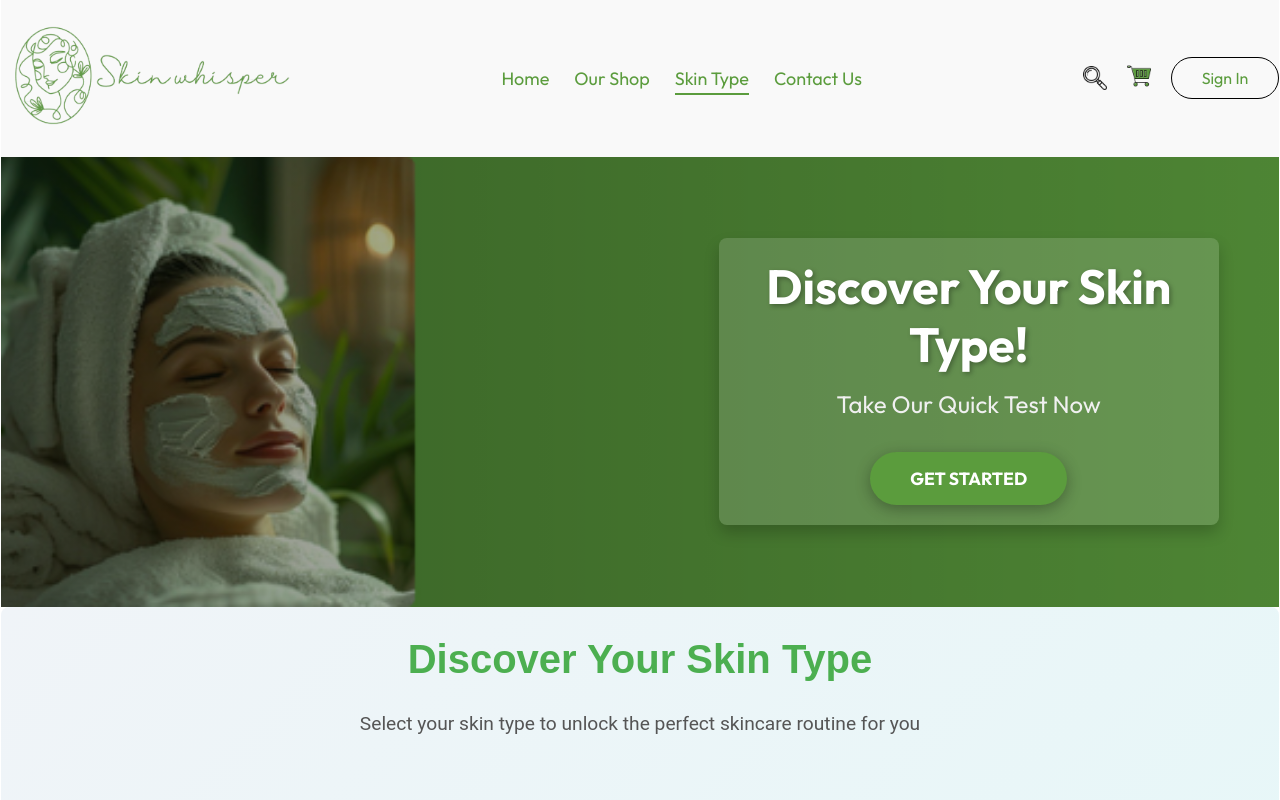
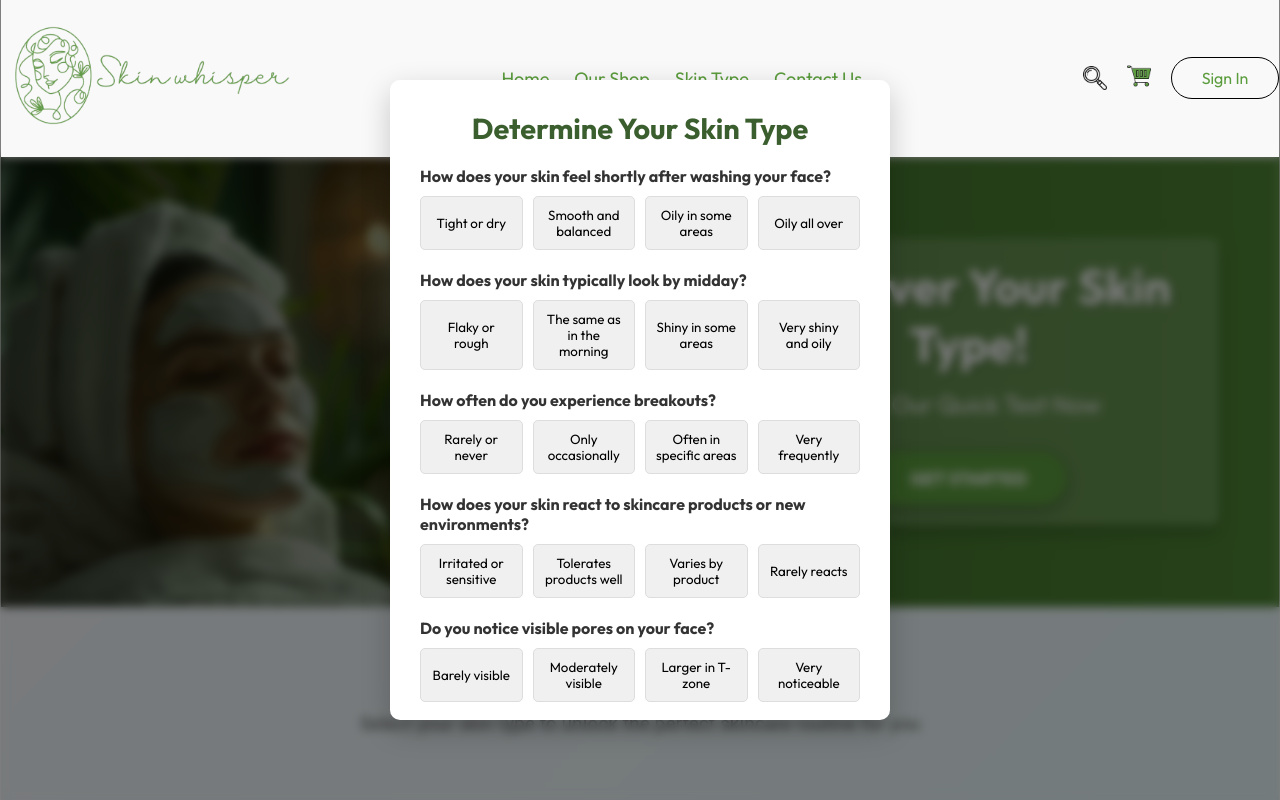
Before and after one commit to Renad-gh3/SkinWisper, a React (Vite) app in the folder FrontEnd/: page /fullskintype in a window 1280 px wide. Both pictures are taken after a click on the button "GET STARTED". Shown: the top 800 px of the page. Built offline with nearby package versions, Linux system fonts and the light colour scheme; no server answers.

Commit message:
Skin Type pop up

```diff
--- a/FrontEnd/src/components/Header/Header.css
+++ b/FrontEnd/src/components/Header/Header.css
@@ -1,84 +1,15 @@
-
-/*.header
-    background-position: center;
-    background-repeat: no-repeat;
-    padding: 80px 50px;
-    color: white;
-    position: relative;
-    height: 400px;
-}
-
-
-.header-container {
-    max-width: 1200px;
-    margin: 0 auto;
-    display: flex;
-    justify-content: flex-end;
-    align-items: center;
-    height: 100%;
-}
-
-
-.header-text {
-    text-align: right;
-}
-
-.header-text h1 {
-    font-size: 2.5rem;
-    margin-bottom: 10px;
-}
-
-.header-text p {
-    font-size: 1.3rem;
-    margin-bottom: 20px;
-}
-
-
-.get-started-button {
-    background-color: white;
-    color: #5b9c3d;
-    border: none;
-    padding: 15px 40px;
-    font-size: 1.1rem;
-    border-radius: 30px;
-    cursor: pointer;
-    transition: background-color 0.3s ease, color 0.3s ease;
-    box-shadow: 0 4px 10px rgba(0, 0, 0, 0.1);
-}
-
-.get-started-button:hover {
-    background-color: #e0e0e0;
-    color: #5b9c3d;
-}
-
-
-@media (max-width: 768px) {
-    .header-container {
-        flex-direction: column;
-        text-align: center;
-    }
-
-    .header-text {
-        text-align: center;
-    }
-
-    .header-text h1 {
-        font-size: 2rem;
-    }
-
-    .get-started-button {
-        padding: 10px 30px;
-        font-size: 1rem;
-    }
-}*/
-/* Main Header Container */
+/* Header Section */
 .header {
   display: flex;
   height: 450px;
   color: white;
   align-items: center;
   justify-content: center;
-    background: linear-gradient(to right, #5B9C3D, #3A5E2D); /* Gradient from primary to darker green */
+  background: linear-gradient(
+    to right,
+    #5b9c3d,
+    #3a5e2d
+  ); /* Gradient from primary to darker green */
   background-size: cover;
   background-position: center;
   position: relative;
@@ -100,7 +31,11 @@
   display: flex;
   align-items: center;
   justify-content: flex-end;
-    background: linear-gradient(to right, rgba(0, 0, 0, 0.4), rgba(0, 0, 0, 0.15));
+  background: linear-gradient(
+    to right,
+    rgba(0, 0, 0, 0.4),
+    rgba(0, 0, 0, 0.15)
+  );
   padding: 0 60px;
 }
 
@@ -126,7 +61,6 @@
   }
 }
 
-
 /* Header Title */
 .header-content h1 {
   font-size: 3rem;
@@ -147,7 +81,7 @@
 
 /* CTA Button */
 .get-started-button {
-    background-color: #5B9C3D;
+  background-color: #5b9c3d;
   color: white;
   border: none;
   padding: 15px 40px;
@@ -161,46 +95,112 @@
 }
 
 .get-started-button:hover {
-    background: linear-gradient(to right, #A8D5A2, #5B9C3D); /* Light to main green gradient */
+  background: linear-gradient(
+    to right,
+    #a8d5a2,
+    #5b9c3d
+  ); /* Light to main green gradient */
   transform: translateY(-5px) scale(1.05);
   box-shadow: 0 8px 20px rgba(0, 0, 0, 0.4);
 }
 
-/* Explore Menu Background for Better Section Separation */
-.explore-menu {
-    background-color: #F0F4F8; /* Light grayish background */
-    padding: 30px;
-    border-radius: 8px;
+/* The background blur overlay */
+.quiz-overlay {
+  position: fixed;
+  top: 0;
+  left: 0;
+  width: 100%;
+  height: 100%;
+  background: rgba(0, 0, 0, 0.5); /* Semi-transparent dark background */
+  backdrop-filter: blur(5px); /* Blurs the background */
+  z-index: 999; /* Make sure it's behind the popup */
 }
 
-/* Circular Image Styling */
-.circular-image {
-    width: 120px;
-    height: 120px;
-    border-radius: 50%;
-    object-fit: cover;
-    box-shadow: 0px 4px 10px rgba(0, 0, 0, 0.15);
-    transition: transform 0.3s ease, box-shadow 0.3s ease;
-    border: 3px solid transparent; /* Default border color */
+/* Popup styling */
+.quiz-popup {
+  position: fixed;
+  top: 50%;
+  left: 50%;
+  transform: translate(-50%, -50%);
+  width: 95%;
+  max-width: 500px;
+  background: white;
+  border-radius: 10px;
+  box-shadow: 0 10px 30px rgba(0, 0, 0, 0.2);
+  z-index: 1000;
+  padding: 30px;
+  animation: fadeIn 0.3s ease-in-out;
+  overflow-y: auto;
+  max-height: 80%;
 }
 
-.circular-image:hover {
-    transform: scale(1.05);
-    box-shadow: 0px 8px 20px rgba(0, 0, 0, 0.25);
+.quiz-popup h2 {
+  font-size: 1.8rem;
+  margin-bottom: 20px;
+  text-align: center;
+  color: #3a5e2d;
+  font-weight: bold;
 }
 
-/* Active Circular Image Border */
-.circular-image.active {
-    border: 3px solid #5B9C3D; /* Primary green border for active state */
+.question-block {
+  margin-bottom: 20px;
 }
 
-/* Problem Name Styling */
-.menu-item-name {
-    margin-top: 10px;
+.question-block p {
+  font-size: 1rem;
+  margin-bottom: 10px;
+  font-weight: bold;
+  color: #333;
+}
+
+.options {
+  display: flex;
+  flex-wrap: wrap;
+  gap: 10px;
+}
+
+.option-button {
+  flex: 1;
+  background: #f0f0f0;
+  border: 1px solid #ddd;
+  border-radius: 5px;
+  padding: 10px;
+  cursor: pointer;
+  text-align: center;
+  transition: all 0.3s ease;
+}
+
+.option-button.selected {
+  background: #3a5e2d;
+  color: white;
+  border: none;
+}
+
+.option-button:hover {
+  background: #d0e6c9;
+}
+
+.see-result-button {
+  background: #5b9c3d;
+  color: white;
+  padding: 10px 20px;
+  border: none;
+  border-radius: 5px;
+  cursor: pointer;
+  display: block;
+  margin: 20px auto 0;
   font-size: 1.1rem;
   font-weight: bold;
-    color: #333;
-    font-family: 'Lora', serif;
+  transition: all 0.3s ease;
+}
+
+.see-result-button:hover {
+  background: #3a5e2d;
+}
+
+.see-result-button:disabled {
+  background: #ccc;
+  cursor: not-allowed;
 }
 
 /* Responsive Design */
@@ -227,4 +227,10 @@
     padding: 10px 30px;
     font-size: 1rem;
   }
+
+  .quiz-popup {
+    width: 100%;
+    max-width: 95%;
+    padding: 15px;
   }
+}
--- a/FrontEnd/src/components/Header/Header.jsx
+++ b/FrontEnd/src/components/Header/Header.jsx
@@ -1,38 +1,170 @@
-
-/*import React from 'react';
-import './Header.css';  // Import the CSS file for styles
-import headerImage from "../../assets/header1.png";  // Import the image
+import React, { useState } from "react";
+import "./Header.css";
+import headerImage from "../../assets/headerSkin.png";
 
 const Header = () => {
+  const [showQuiz, setShowQuiz] = useState(false);
+  const [answers, setAnswers] = useState([]);
+  const [result, setResult] = useState("");
+  const [headerText, setHeaderText] = useState({
+    title: "Discover Your Skin Type!",
+    subtitle: "Take Our Quick Test Now",
+  });
+
+  const questions = [
+    {
+      text: "How does your skin feel shortly after washing your face?",
+      options: [
+        "Tight or dry",
+        "Smooth and balanced",
+        "Oily in some areas",
+        "Oily all over",
+      ],
+    },
+    {
+      text: "How does your skin typically look by midday?",
+      options: [
+        "Flaky or rough",
+        "The same as in the morning",
+        "Shiny in some areas",
+        "Very shiny and oily",
+      ],
+    },
+    {
+      text: "How often do you experience breakouts?",
+      options: [
+        "Rarely or never",
+        "Only occasionally",
+        "Often in specific areas",
+        "Very frequently",
+      ],
+    },
+    {
+      text: "How does your skin react to skincare products or new environments?",
+      options: [
+        "Irritated or sensitive",
+        "Tolerates products well",
+        "Varies by product",
+        "Rarely reacts",
+      ],
+    },
+    {
+      text: "Do you notice visible pores on your face?",
+      options: [
+        "Barely visible",
+        "Moderately visible",
+        "Larger in T-zone",
+        "Very noticeable",
+      ],
+    },
+  ];
+
+  const handleOptionClick = (questionIndex, optionIndex) => {
+    const newAnswers = [...answers];
+    newAnswers[questionIndex] = optionIndex;
+    setAnswers(newAnswers);
+  };
+
+  const calculateResult = () => {
+    const counts = { A: 0, B: 0, C: 0, D: 0 };
+    answers.forEach((answer) => {
+      if (answer === 0) counts.A++;
+      if (answer === 1) counts.B++;
+      if (answer === 2) counts.C++;
+      if (answer === 3) counts.D++;
+    });
+
+    const max = Math.max(counts.A, counts.B, counts.C, counts.D);
+    let skinType = "";
+    if (counts.A === max) skinType = "Dry or sensitive skin";
+    if (counts.B === max) skinType = "Normal skin";
+    if (counts.C === max) skinType = "Combination skin";
+    if (counts.D === max) skinType = "Oily skin";
+
+    setResult(skinType);
+
+    // Update header text dynamically
+    setHeaderText({
+      title: `Your skin type is: ${skinType}`,
+      subtitle: "",
+    });
+
+    // Close the quiz
+    setShowQuiz(false);
+  };
+
+  const retakeTest = () => {
+    setShowQuiz(true);
+    setAnswers([]);
+    setResult("");
+    setHeaderText({
+      title: "Discover Your Skin Type!",
+      subtitle: "Take Our Quick Test Now",
+    });
+  };
+
   return (
-        <header className="header" style={{ backgroundImage: `url(${headerImage})` }}>
-            <div className="header-container">
-                {}
-                <div className="header-text">
-                    <h1>Discover Your Skin Type!</h1>
-                    <p>Take Our Quick Test Now</p>
-                    <button className="get-started-button">GET STARTED</button>
+    <header
+      className="header"
+      style={{ backgroundImage: `url(${headerImage})` }}
+    >
+      <div className="header-overlay">
+        <div className="header-content">
+          <h1>{headerText.title}</h1>
+          <p>{headerText.subtitle}</p>
+          {!result && (
+            <button
+              onClick={() => setShowQuiz(true)}
+              className="get-started-button"
+            >
+              GET STARTED
+            </button>
+          )}
         </div>
       </div>
-        </header>
-    );
-};
 
-export default Header;*/
-import React from 'react';
-import './Header.css';  // Import the CSS file for styles
-import headerImage from "../../assets/headerSkin.png";  // Ensure this is the correct path to the image
-
-const Header = () => {
-    return (
-        <header className="header" style={{ backgroundImage: `url(${headerImage})` }}>
-            <div className="header-overlay">
-                <div className="header-content">
-                    <h1>Discover Your Skin Type!</h1>
-                    <p>Take Our Quick Test Now</p>
-                    <button className="get-started-button">GET STARTED</button>
+      {showQuiz && (
+        <>
+          <div
+            className="quiz-overlay"
+            onClick={() => setShowQuiz(false)}
+          ></div>{" "}
+          {/* Overlay */}
+          <div className="quiz-popup">
+            <div className="quiz-questions">
+              <h2>Determine Your Skin Type</h2>
+              {questions.map((question, index) => (
+                <div key={index} className="question-block">
+                  <p>{question.text}</p>
+                  <div className="options">
+                    {question.options.map((option, optionIndex) => (
+                      <button
+                        key={optionIndex}
+                        className={`option-button ${
+                          answers[index] === optionIndex ? "selected" : ""
+                        }`}
+                        onClick={() => handleOptionClick(index, optionIndex)}
+                      >
+                        {option}
+                      </button>
+                    ))}
                   </div>
                 </div>
+              ))}
+              <button
+                className="see-result-button"
+                onClick={calculateResult}
+                disabled={
+                  answers.length !== questions.length ||
+                  answers.includes(undefined)
+                }
+              >
+                See Result
+              </button>
+            </div>
+          </div>
+        </>
+      )}
     </header>
   );
 };
```
Also changed, not shown: FrontEnd/src/components/content/SkinTypeRoutine.jsx (+0 -149 lines). Lines whose indentation alone changed are shown as unchanged.
